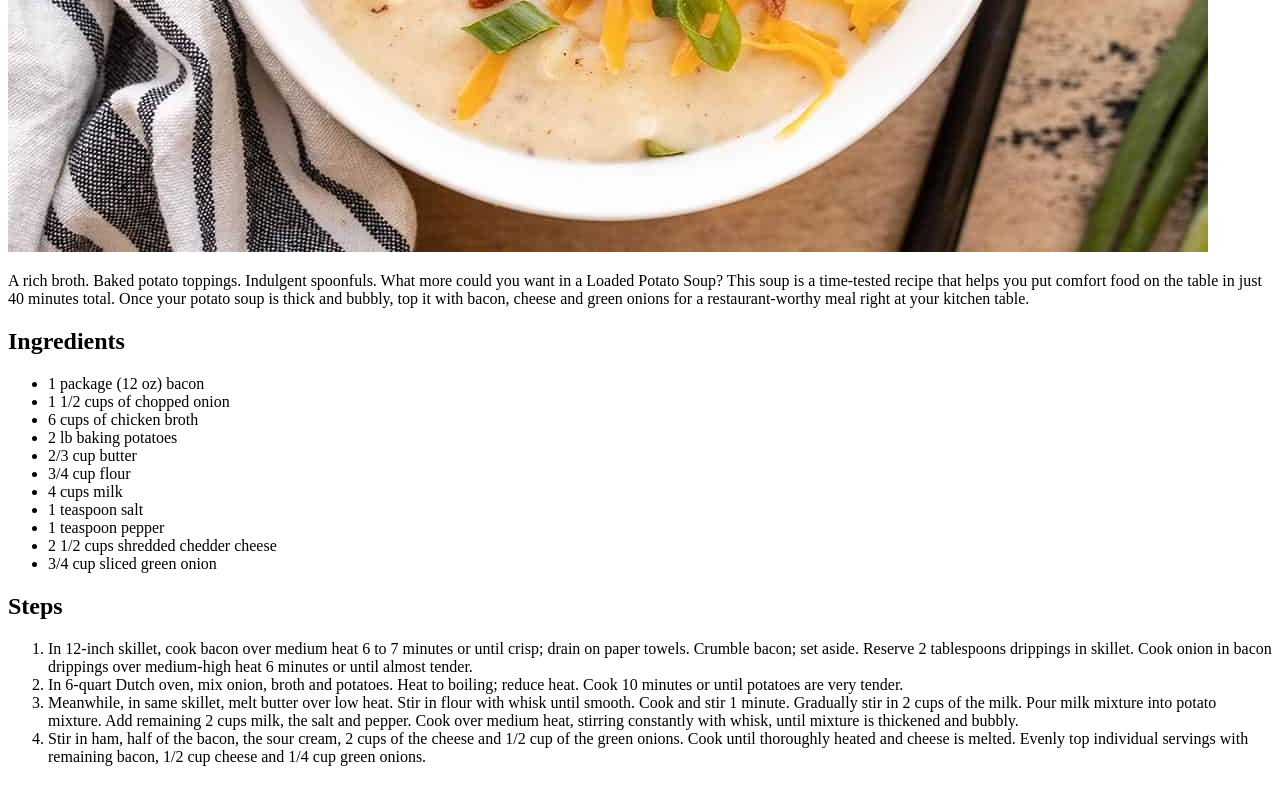
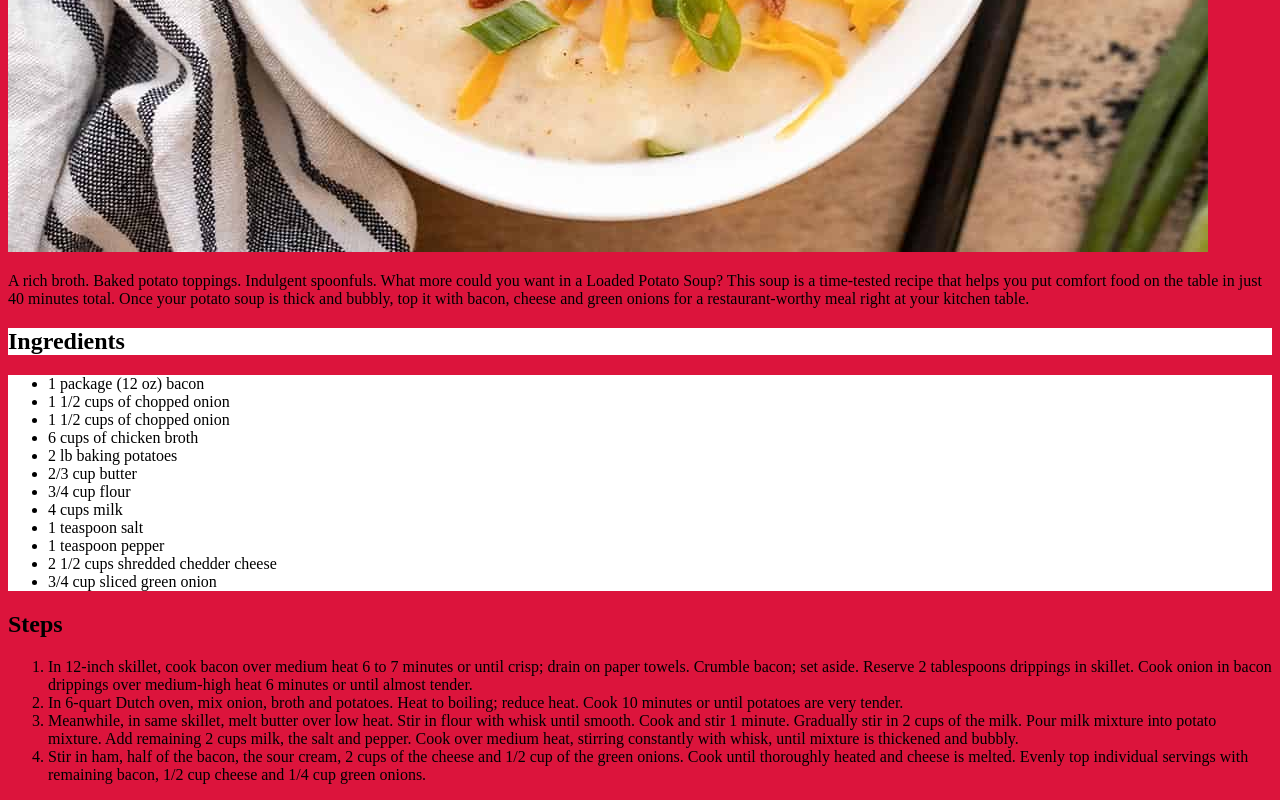
Before and after one commit to bihawasom/odin-recipes, a plain HTML site: page recipes/potato-soup.html in a window 1280 px wide. Shown: the part 728-1528 px from the top of the page. Drawn offline with Linux system fonts and the light colour scheme.

Commit message:
Changes to Potato Soup

```diff
--- a/recipes/potato-soup.html
+++ b/recipes/potato-soup.html
@@ -2,7 +2,8 @@
 <html lang="en">
 <head>
     <meta charset="UTF-8">
-    <title>Document</title>
+    <title>Potato Soup</title>
+    <link rel="stylesheet" href="../style.css">
 </head>
 <body>
     <h1>Potato Soup</h1>
@@ -11,19 +12,20 @@
         A rich broth. Baked potato toppings. Indulgent spoonfuls. What more could you want in a Loaded Potato Soup?
         This soup is a time-tested recipe that helps you put comfort food on the table in just 40 minutes total. Once your potato soup is thick and bubbly, top it with bacon, cheese and green onions for a restaurant-worthy meal right at your kitchen table.
     </p>
-    <h2>Ingredients</h2>
-    <ul>
-        <li>1 package (12 oz) bacon</li>
-        <li>1 1/2 cups of chopped onion</li>
-        <li>6 cups of chicken broth</li>
-        <li>2 lb baking potatoes</li>
-        <li>2/3 cup butter</li>
-        <li>3/4 cup flour</li>
-        <li>4 cups milk</li>
-        <li>1 teaspoon salt</li>
-        <li>1 teaspoon pepper</li>
-        <li>2 1/2 cups shredded chedder cheese</li>
-        <li>3/4 cup sliced green onion</li>
+    <h2 class="ingred">Ingredients</h2>
+    <ul class="ingred">
+        <li class="ingred">1 package (12 oz) bacon</li>
+        <li class="ingred">1 1/2 cups of chopped onion</li>
+        <li class="ingred">1 1/2 cups of chopped onion</li>
+        <li class="ingred">6 cups of chicken broth</li>
+        <li class="ingred">2 lb baking potatoes</li>
+        <li class="ingred">2/3 cup butter</li>
+        <li class="ingred">3/4 cup flour</li>
+        <li class="ingred">4 cups milk</li>
+        <li class="ingred">1 teaspoon salt</li>
+        <li class="ingred">1 teaspoon pepper</li>
+        <li class="ingred">2 1/2 cups shredded chedder cheese</li>
+        <li class="ingred">3/4 cup sliced green onion</li>
     </ul>
     <h2>Steps</h2>
     <ol>
--- /dev/null
+++ b/style.css
@@ -0,0 +1,14 @@
+*{
+    background-color: crimson;
+}
+
+.link{
+    font-family: "Copperplate", "Papyrus", fantasy;
+    text-align: center;
+    font-weight: bold;
+    list-style: none;
+}
+
+.ingred{
+    background-color: white;
+}
```
Also changed, not shown: index.html (+5 -4 lines).
